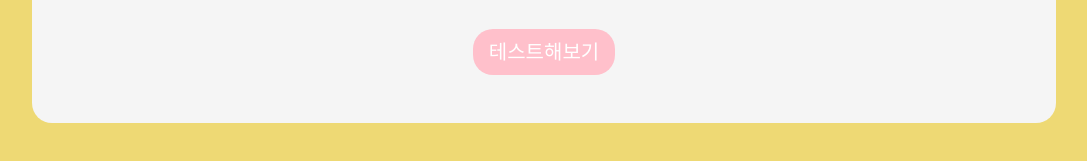
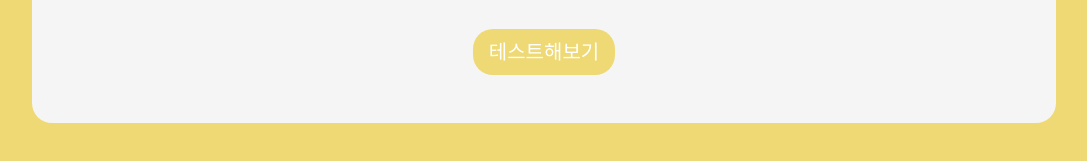
Before and after one commit to Geonhyeong/2022-hackathon, a plain HTML site: page ButlerTest/page/result-0.html in a window 1280 px wide. Shown: the part 595-756 px from the top of the page, without its empty margins (96-1183 px from the left). Drawn offline with nearby package versions, Linux system fonts and the light colour scheme; a web font is replaced by a local one.

Commit message:
update result-0 page

```diff
--- a/ButlerTest/css/result.css
+++ b/ButlerTest/css/result.css
@@ -36,7 +36,7 @@
 
 .gohome {
   color: white;
-  background-color: pink;
+  background-color: #EED974;
   font-size: 20px;
   border: 0px;
   border-radius: 20px;
@@ -44,5 +44,5 @@
 
 .gohome:hover, .gohome:focus {
   background-color: #whitesmoke;
-  color: pink;
+  color: #EED974;
 }
--- a/ButlerTest/page/result-0.html
+++ b/ButlerTest/page/result-0.html
@@ -40,7 +40,12 @@
     <div class="resultDesc">
       <p>고양이에 관해 아는 것이 없는 당신! 지금 상태론 준비가 하나도 되어 있지 않네요. 진심으로 고양이를 사랑한다면 공부를 하셔야 합니다!</p>
     </div>
-    <button type="button" class="gohome py-2 px-3 mt-3 btn-lg" onclick="js:kakaoShare()">테스트해보기</button>
+    <script type="text/javascript">
+      function moveHome(){
+        location.href = "/index.html";
+      }
+    </script>
+    <button type="button" class="gohome py-2 px-3 mt-3 btn-lg" onclick="js:moveHome()">테스트해보기</button>
   </section>
 </body>
 
```
